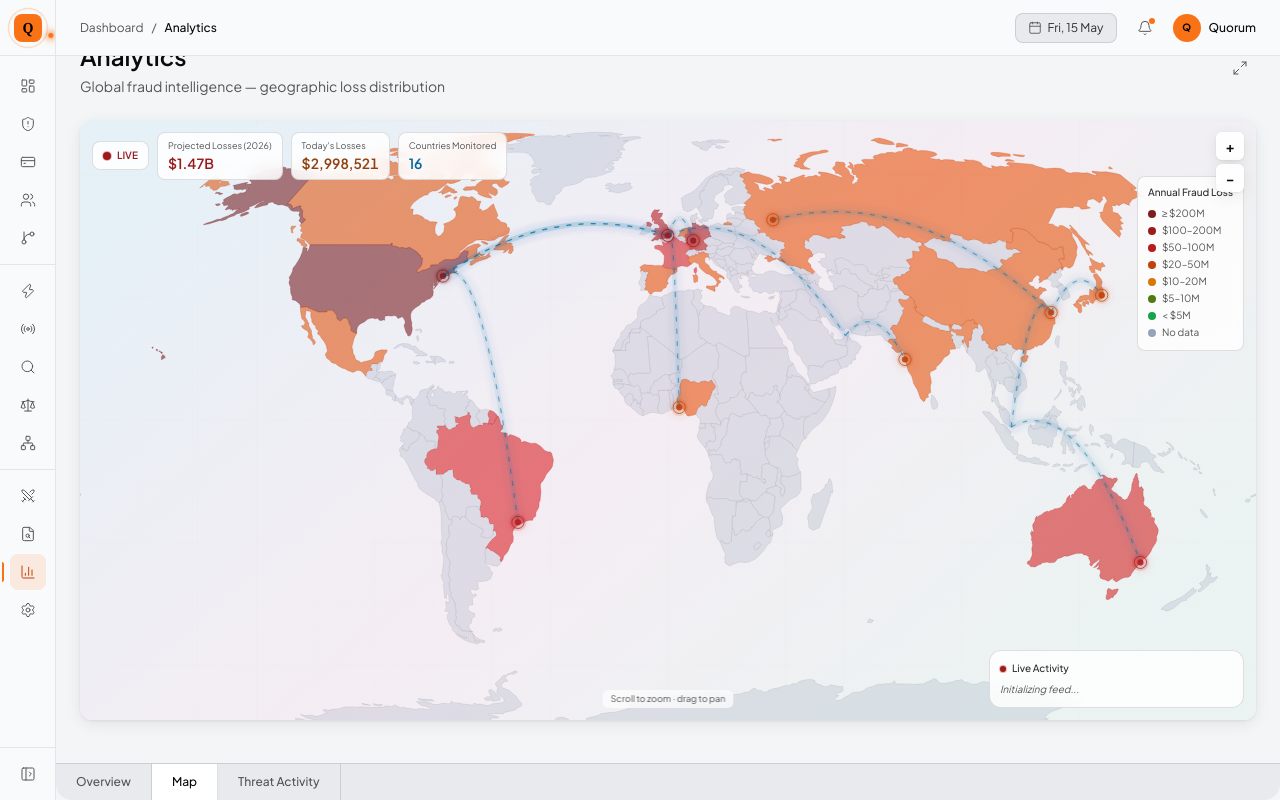
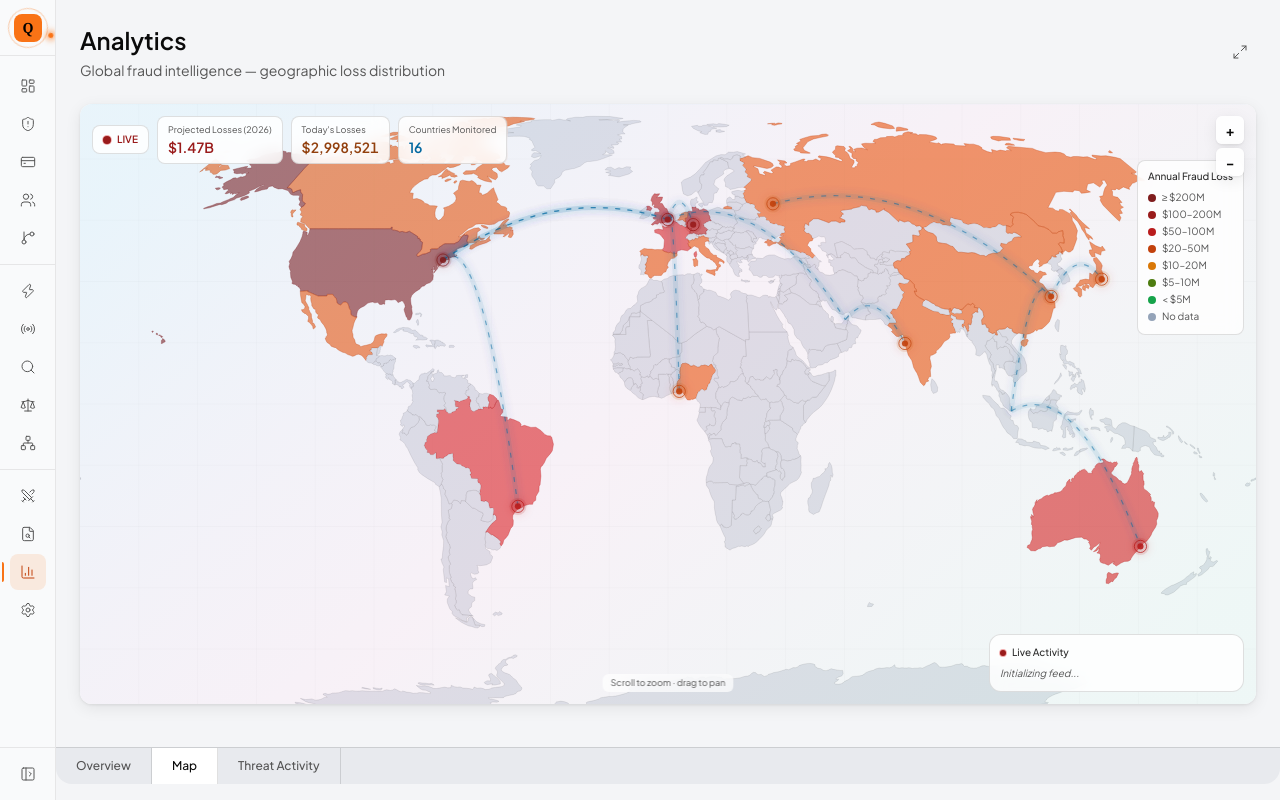
Before and after one commit to shutiancheng/quorum, a Next.js app in the folder frontend/: page /analytics in a window 1280 px wide. Both pictures are taken after a click on the button "Map". Built offline with nearby package versions, Linux system fonts and the light colour scheme.

Commit message:
Remove TopBar + Analytics header; map detail on zoom with country labels

```diff
--- a/frontend/src/app/(dashboard)/analytics/AnalyticsClient.tsx
+++ b/frontend/src/app/(dashboard)/analytics/AnalyticsClient.tsx
@@ -95,15 +95,7 @@ export default function AnalyticsClient({ countryFraud, alertTrends, fraudByType
   return (
     <div className="flex flex-col min-h-[calc(100vh-16px-48px)]">
       {/* Header */}
-      <div className="flex items-center justify-between mb-6">
-        <div>
-          <h1 className="text-2xl font-semibold text-[var(--text-primary)]">Analytics</h1>
-          <p className="text-sm text-[var(--text-tertiary)] mt-1">
-            {activeTab === "Overview"
-              ? "Fraud detection performance and trend analysis — last 7 days"
-              : "Real-time threat monitoring — highest-impact countries"}
-          </p>
-        </div>
+      <div className="flex items-center justify-end mb-4">
         <button
           onClick={() => setIsFullscreen(true)}
           className="p-2 rounded-lg text-[var(--text-tertiary)] hover:text-[var(--text-primary)] hover:bg-[var(--bg-tertiary)] transition-colors"
--- a/frontend/src/app/(dashboard)/layout.tsx
+++ b/frontend/src/app/(dashboard)/layout.tsx
@@ -1,5 +1,4 @@
 import Sidebar from "@/components/Sidebar";
-import TopBar from "@/components/TopBar";
 import { NetworkProvider } from "@/lib/network-context";
 import { initialParticipants } from "@/lib/network-data";
 
@@ -12,12 +11,9 @@ export default function DashboardLayout({
     <NetworkProvider initialParticipants={initialParticipants}>
       <div className="flex h-screen bg-[var(--bg-secondary)]">
         <Sidebar />
-        <div className="flex-1 flex flex-col overflow-hidden min-w-0">
-          <TopBar />
-          <main className="flex-1 overflow-y-auto p-6">
-            {children}
-          </main>
-        </div>
+        <main className="flex-1 overflow-y-auto p-6">
+          {children}
+        </main>
       </div>
     </NetworkProvider>
   );
--- a/frontend/src/components/WorldMapView.tsx
+++ b/frontend/src/components/WorldMapView.tsx
@@ -382,16 +382,18 @@ export default function WorldMapView({
         </filter>
       </defs>
 
-      <rect width={WIDTH} height={HEIGHT} fill="var(--bg-secondary)" />
+      <rect width={WIDTH} height={HEIGHT} fill="#F8F9FB" />
 
-      {/* Grid */}
-      <g opacity="0.10" stroke="var(--border-secondary)" strokeWidth="0.4">
-        {Array.from({ length: 9 }, (_, i) => {
-          const y = ((i + 1) / 10) * HEIGHT;
+      {/* Grid — denser at higher zoom */}
+      <g opacity="0.28" stroke="rgba(0,0,0,0.2)" strokeWidth={0.3 / zoom}>
+        {Array.from({ length: zoom >= 3 ? 17 : 9 }, (_, i) => {
+          const n = zoom >= 3 ? 18 : 10;
+          const y = ((i + 1) / n) * HEIGHT;
           return <line key={`h${i}`} x1="0" y1={y} x2={WIDTH} y2={y} />;
         })}
-        {Array.from({ length: 19 }, (_, i) => {
-          const x = ((i + 1) / 20) * WIDTH;
+        {Array.from({ length: zoom >= 3 ? 35 : 19 }, (_, i) => {
+          const n = zoom >= 3 ? 36 : 20;
+          const x = ((i + 1) / n) * WIDTH;
           return <line key={`v${i}`} x1={x} y1="0" x2={x} y2={HEIGHT} />;
         })}
       </g>
@@ -419,7 +421,7 @@ export default function WorldMapView({
                 ? (isHovered || isFlashing ? lossStroke(loss) : `${lossStroke(loss)}88`)
                 : "rgba(0,0,0,0.14)"
             }
-            strokeWidth={isHovered ? 1.6 : isFlashing ? 1.2 : 0.4}
+            strokeWidth={(isHovered ? 1.6 : isFlashing ? 1.2 : 0.5) / zoom}
             className="cursor-pointer"
             style={{
               transition:
@@ -428,6 +430,36 @@ export default function WorldMapView({
             onMouseEnter={() => setHoveredCountry(id)}
             onMouseLeave={() => setHoveredCountry(null)}
           />
+        );
+      })}
+
+      {/* Country name labels — revealed progressively as zoom increases */}
+      {zoom >= 2 && countries.map((geo, i) => {
+        const id = String((geo as any).id ?? i);
+        const data = countryFraud[id];
+        if (!data) return null;
+        const centroid = pathGen.centroid(geo as any);
+        if (!centroid || isNaN(centroid[0]) || isNaN(centroid[1])) return null;
+        const [cx, cy] = centroid;
+        const fs = 7 / zoom;
+        const showLoss = zoom >= 3;
+        return (
+          <g key={`label-${id}`} pointerEvents="none">
+            <text x={cx} y={cy - (showLoss ? fs * 0.7 : 0)} textAnchor="middle"
+                  fontSize={fs} fontWeight="600"
+                  style={{ paintOrder: "stroke", stroke: "#F8F9FB", strokeWidth: 2.5 / zoom, strokeLinejoin: "round" as const }}
+                  fill="#111111" opacity={0.85}>
+              {data.iso2}
+            </text>
+            {showLoss && (
+              <text x={cx} y={cy + fs * 1.1} textAnchor="middle"
+                    fontSize={fs * 0.85} fontWeight="500"
+                    style={{ paintOrder: "stroke", stroke: "#F8F9FB", strokeWidth: 2 / zoom, strokeLinejoin: "round" as const }}
+                    fill={lossStroke(data.lossM)} opacity={0.9}>
+                ${data.lossM}M
+              </text>
+            )}
+          </g>
         );
       })}
 
```
